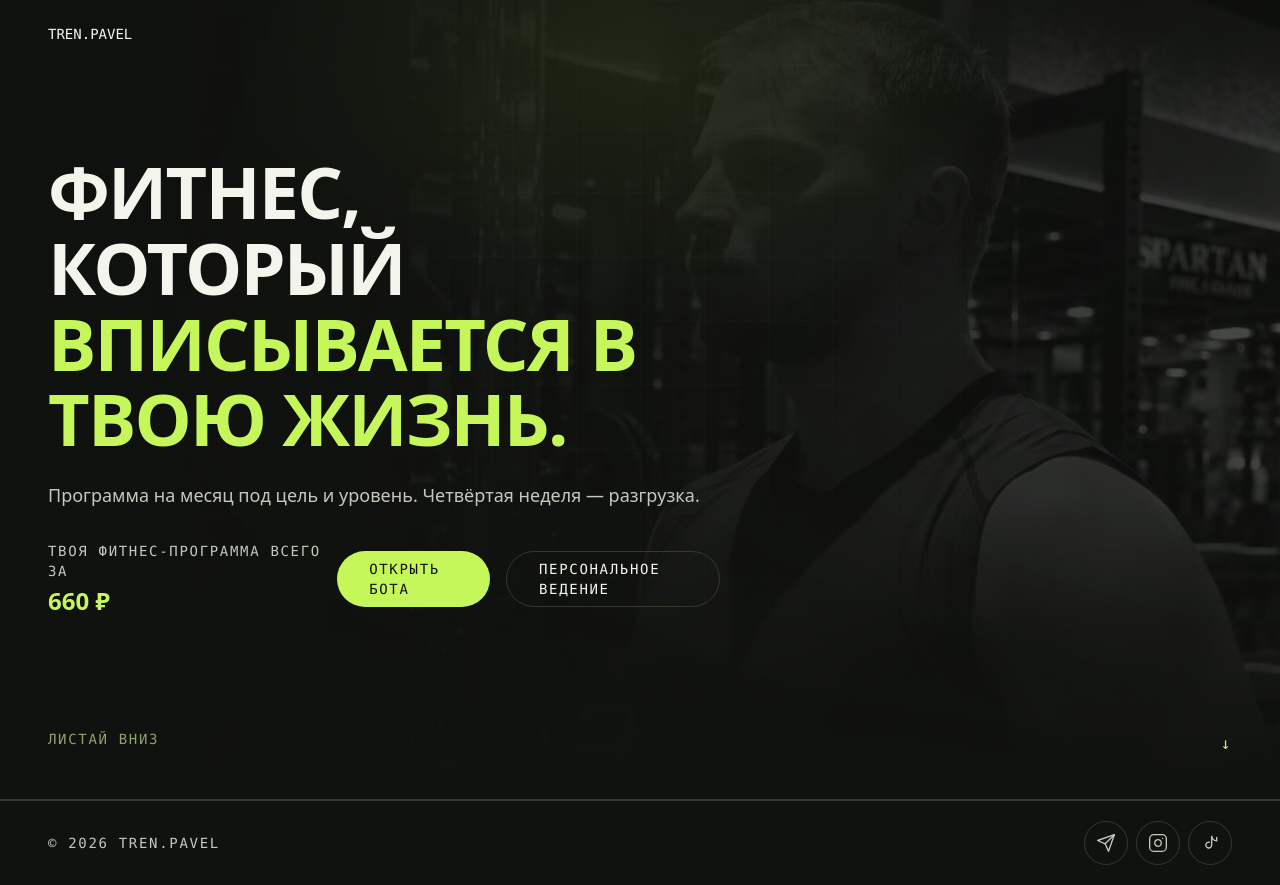
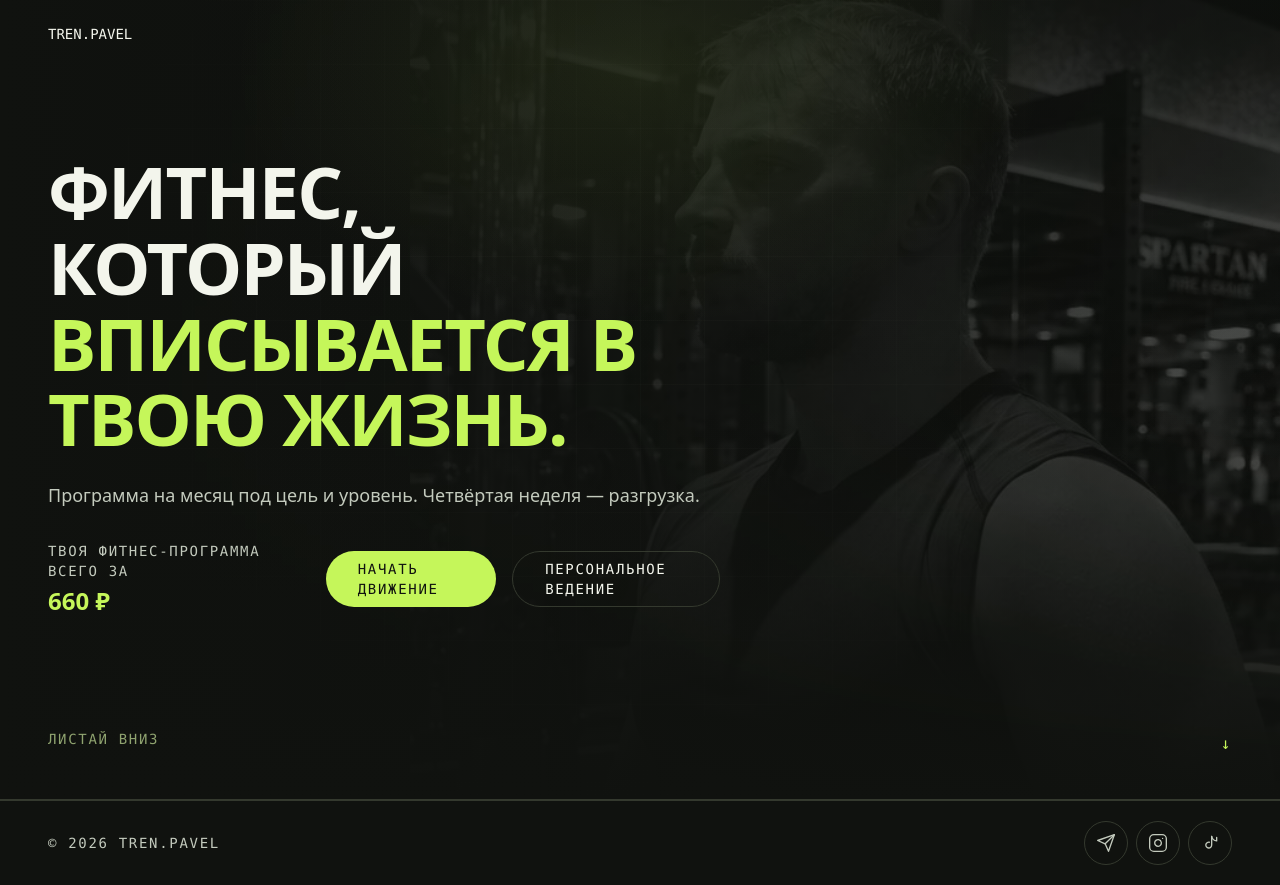
Before and after one commit to netrenbolone-eng/trenpavelbot, a Next.js app: page / in a window 1280 px wide. Built offline with nearby package versions, Linux system fonts and the light colour scheme; no server answers.

Commit message:
Change button text from 'Открыть бота' to 'Начать движение'

```diff
--- a/components/sections/HeroSection.tsx
+++ b/components/sections/HeroSection.tsx
@@ -67,7 +67,7 @@ export default function HeroSection() {
                 <span className="text-2xl font-semibold text-accent">660 ₽</span>
               </p>
               <ActionLink href={LINKS.bot} external className="w-full sm:w-auto">
-                Открыть бота
+                Начать движение
               </ActionLink>
               <ActionLink href="#additional-services" variant="ghost" className="w-full sm:w-auto">
                 Персональное ведение
```
